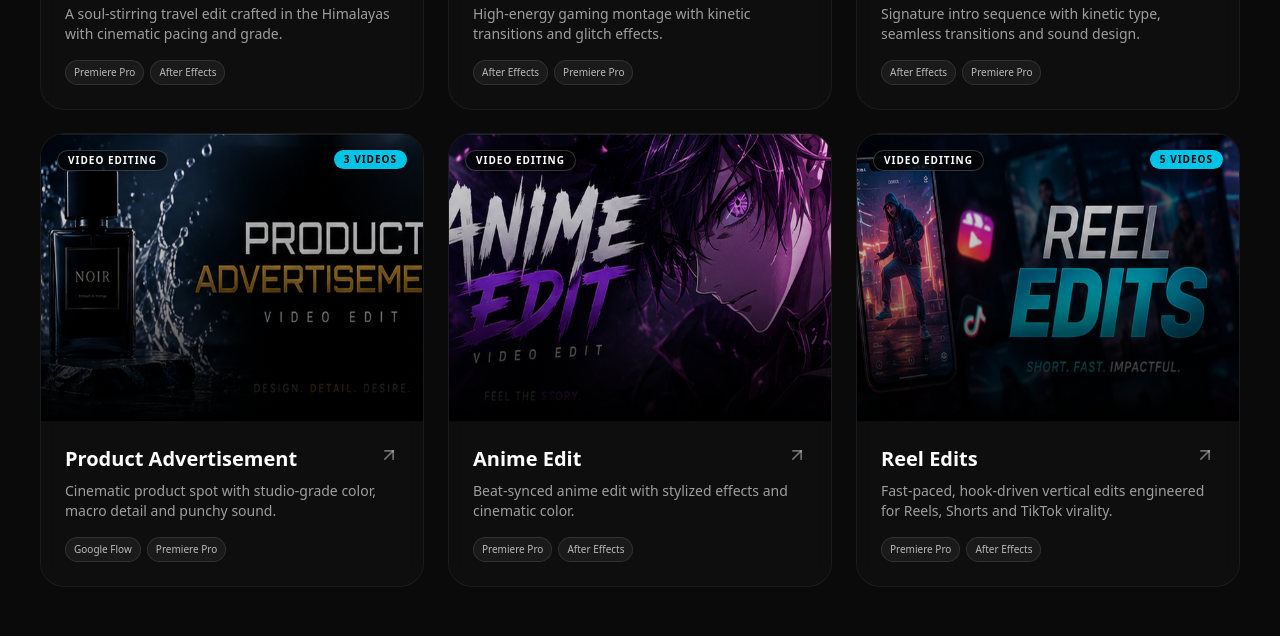
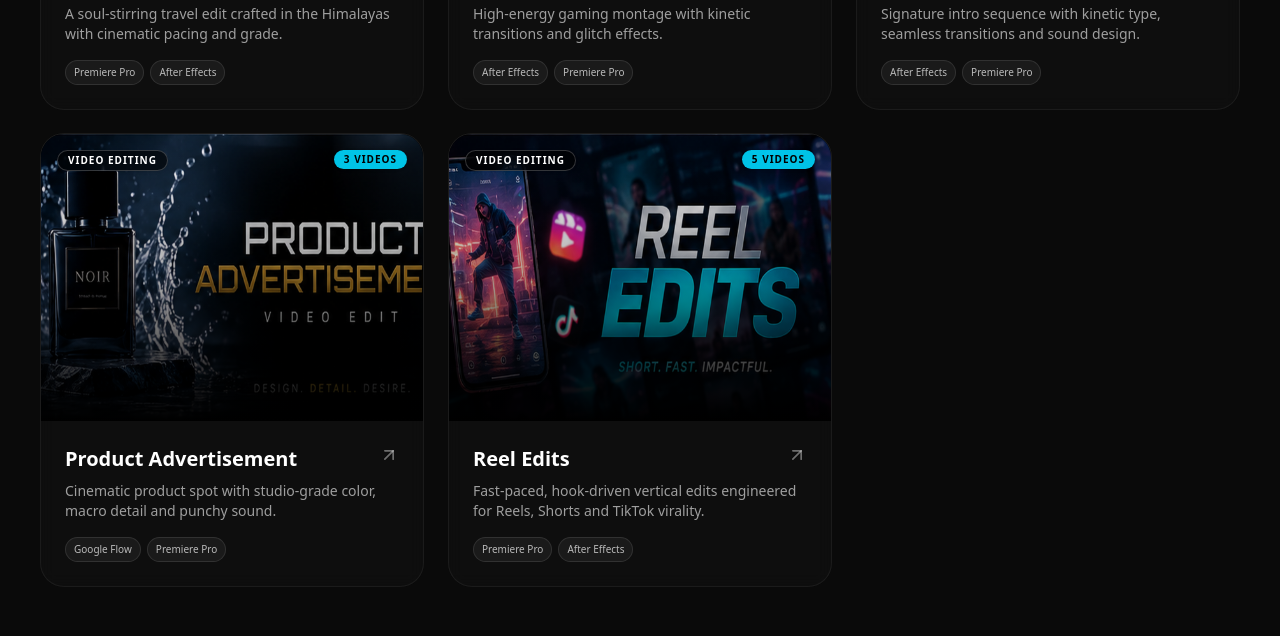
Before and after one commit to ayushbijalwan217/Ayush-Bijalwan-Portfolio-, a Next.js app: page / in a window 1280 px wide. Shown: the part 3120-3756 px from the top of the page. Built offline with nearby package versions, Linux system fonts and the light colour scheme.

Commit message:
Update page.js

```diff
--- a/app/page.js
+++ b/app/page.js
@@ -93,17 +93,6 @@ const PROJECTS = [
       '/videos/Product-Advertisement-edit.mp4',
       'https://commondatastorage.googleapis.com/gtv-videos-bucket/sample/VolkswagenGTIReview.mp4',
       'https://commondatastorage.googleapis.com/gtv-videos-bucket/sample/WhatCarCanYouGetForAGrand.mp4',
-    ],
-  },
-  {
-    title: 'Anime Edit', category: 'Video Editing',
-    software: ['Premiere Pro', 'After Effects'],
-    desc: 'Beat-synced anime edit with stylized effects and cinematic color.',
-    role: 'Editor', client: 'Community', duration: '1 week',
-    workflow: 'Selects -> Beat Sync -> FX -> Color -> Master',
-    img: '/thumbnails/anime2.png',
-    videos: [
-      'https://commondatastorage.googleapis.com/gtv-videos-bucket/sample/Sintel.mp4',
     ],
   },
   {
```
